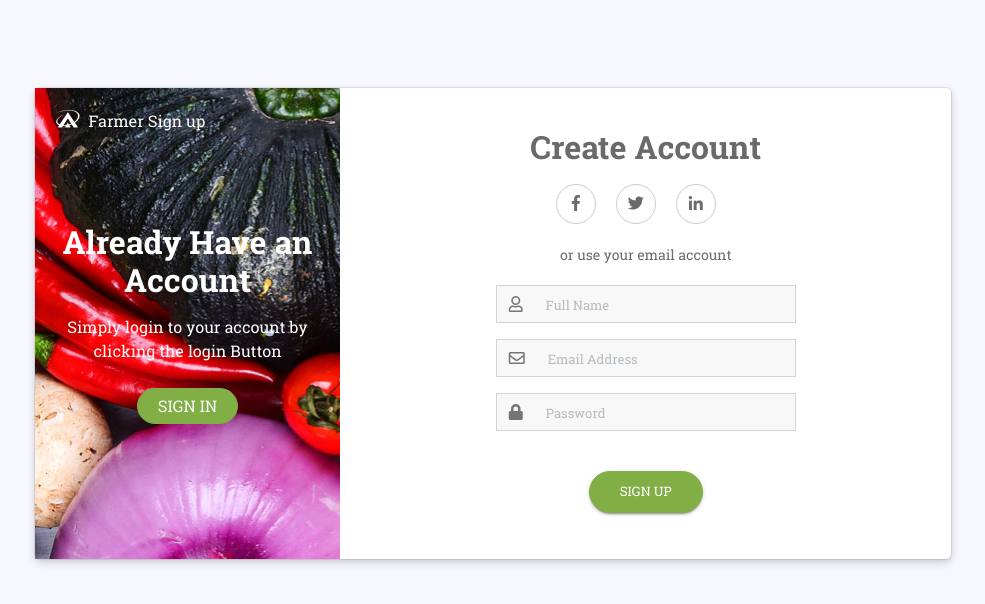
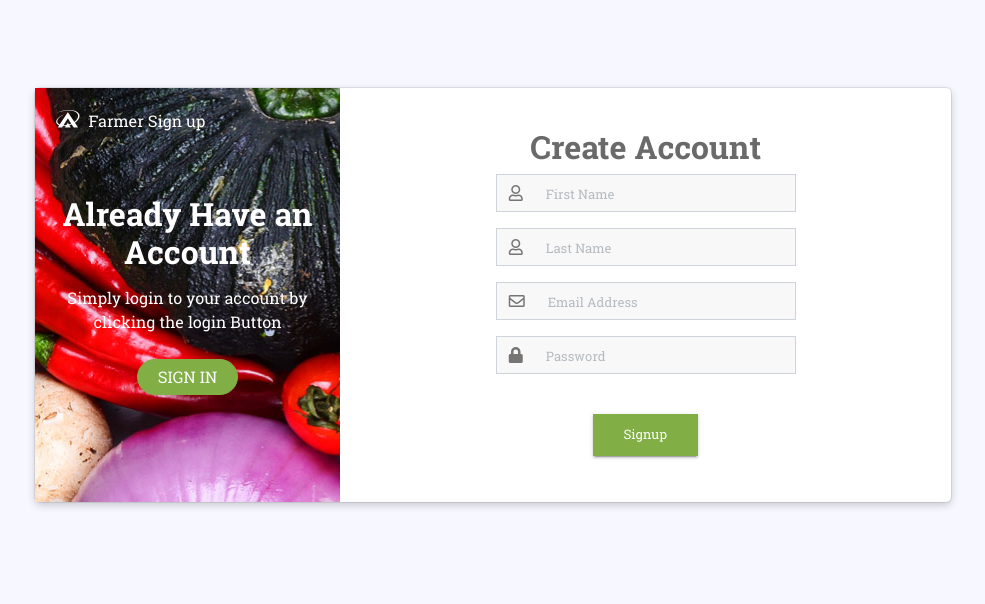
Before and after one commit to AkhilmsAchu/Farmers_Emarket, a Django app: page /farmers/signup in a window 1280 px wide. Shown: the part 56-660 px from the top of the page, without its empty margins (147-1132 px from the left). Run offline with Django 3.2, Linux system fonts and the light colour scheme; some libraries are stand-ins or nearby versions.

Commit message:
added initial support for user registration (no validation)

```diff
--- a/farmers/views.py
+++ b/farmers/views.py
@@ -1,8 +1,22 @@
-from django.shortcuts import render
+from django.shortcuts import render, redirect
 from django.http import HttpResponse
+from django.contrib.auth.models import User, auth
 # Create your views here.
 
 def login(request):
 	return render(request,"farmers/login.html")
 def signup(request):
-	return render(request,"farmers/signup.html")
+	if request.method == 'POST':
+		first_name=request.POST['first_name']
+		last_name=request.POST['last_name']
+		email=request.POST['email']
+		password=request.POST['password']
+		username=request.POST['email']
+
+		user =User.objects.create_user(username=username,first_name=first_name,last_name=last_name,email=email,password=password)
+		user.save();
+		print('created')
+		return redirect('/')
+	else:
+		return render(request,"farmers/signup.html")
+		print('failed')
--- a/template/farmers/signup.html
+++ b/template/farmers/signup.html
@@ -20,25 +20,22 @@
                         <div class="col-lg-8 col-md-7 log-det">
 
                             <h2>Create Account</h2>
-                            <div class="row">
-                                <ul>
-                                    <li><i class="fab fa-facebook-f"></i></li>
-                                    <li><i class="fab fa-twitter"></i></li>
-                                    <li><i class="fab fa-linkedin-in"></i></li>
-                                </ul>
-                            </div>
-                            <div class="row">
-                                <p class="small-info">or use your email account</p>
-                            </div>
-
-
                             <div class="text-box-cont">
+                                <form action="signup" method="post">
+                                    {% csrf_token %}
                                 <div class="input-group mb-3">
                                     <div class="input-group-prepend">
                                         <span class="input-group-text" id="basic-addon1">
                                         <i class="far fa-user"></i></span>
                                     </div>
-                                    <input type="text" class="form-control" placeholder="Full Name" aria-label="Username" aria-describedby="basic-addon1">
+                                    <input type="text" class="form-control" placeholder="First Name" name="first_name" aria-describedby="basic-addon1">
+                                </div>
+                                <div class="input-group mb-3">
+                                    <div class="input-group-prepend">
+                                        <span class="input-group-text" id="basic-addon1">
+                                        <i class="far fa-user"></i></span>
+                                    </div>
+                                    <input type="text" class="form-control" placeholder="Last Name" name="last_name" aria-describedby="basic-addon1">
                                 </div>
                                  <div class="input-group mb-3">
                                     <div class="input-group-prepend">
@@ -46,18 +43,19 @@
                                             <i class="far fa-envelope"></i>
                                         </span>
                                     </div>
-                                    <input type="text" class="form-control" placeholder="Email Address" aria-label="Username" aria-describedby="basic-addon1">
+                                    <input type="email" class="form-control" placeholder="Email Address" name="email" aria-describedby="basic-addon1">
                                 </div>
                                  <div class="input-group mb-3">
                                     <div class="input-group-prepend">
                                         <span class="input-group-text" id="basic-addon1"><i class="fas fa-lock"></i></span>
                                     </div>
-                                    <input type="text" class="form-control" placeholder="Password" aria-label="Username" aria-describedby="basic-addon1">
+                                    <input type="password" class="form-control" placeholder="Password" name="password" aria-describedby="basic-addon1">
                                 </div>
 
                                 <div class="input-group center sup mb-3">
-                                    <button class="btn btn-success btn-round">SIGN UP</button>
+                                    <input type="submit" value="Signup" class="btn btn-success btn-round">
                                 </div>
+                                </form>
                             </div>
 
 
```
Also changed, not shown: template/public/base.html (+11 -5 lines).
